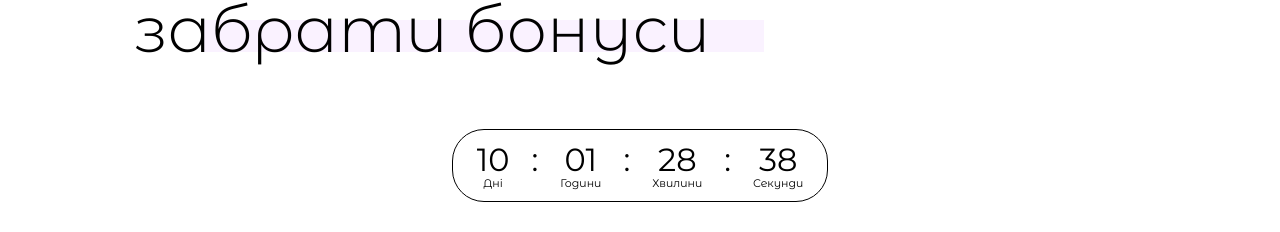
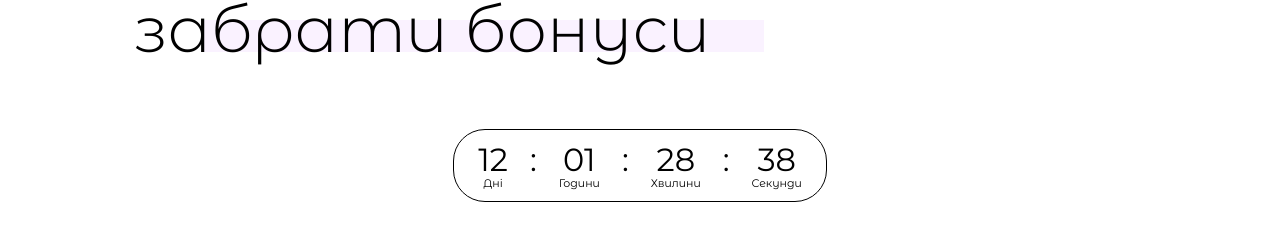
Before and after one commit to ddepeshko/oglalanding, an Angular app: page / in a window 1280 px wide. Shown: the part 1134-1366 px from the top of the page. Built offline with nearby package versions, Linux system fonts and the light colour scheme.

Commit message:
fix course date

```diff
--- a/src/app/app.component.html
+++ b/src/app/app.component.html
@@ -46,7 +46,7 @@
   </div>
   <div class="content-wrapper centered">
     <div class="timer-block">
-      <app-countdown-timer></app-countdown-timer>
+      <app-countdown-timer [targetDate]="targetDate"></app-countdown-timer>
     </div>
     <div class="benefits">
       <div class="benefit-item">
@@ -346,7 +346,7 @@
   </div>
   <div class="content-wrapper centered">
     <div class="timer-block">
-      <app-countdown-timer></app-countdown-timer>
+      <app-countdown-timer [targetDate]="targetDate"></app-countdown-timer>
     </div>
     <div class="benefits">
       <div class="benefit-item">
@@ -525,7 +525,7 @@
           Встигни приєднатись та забрати бонуси
         </div>
         <div class="timer-block">
-          <app-countdown-timer></app-countdown-timer>
+          <app-countdown-timer [targetDate]="targetDate"></app-countdown-timer>
         </div>
         <div class="join-us-actions">
           <button>
--- a/src/app/app.component.ts
+++ b/src/app/app.component.ts
@@ -20,7 +20,8 @@ import {CountdownTimerComponent} from './components/countdown-timer/countdown-ti
   styleUrl: './app.component.scss'
 })
 export class AppComponent implements AfterViewInit {
-  isBrowser = false;
+  public targetDate = new Date('2025-05-17T00:00:00');
+  public isBrowser = false;
   public baseProgramList = [
     'Постановка Цілі. Точка А. Заміри. Текстове завдання.',
     'Перелік необхідних продуктів, загальне меню на два тижні.',
@@ -142,7 +143,7 @@ export class AppComponent implements AfterViewInit {
     if (this.isBrowser && this.swiperEl?.nativeElement) {
       setTimeout(() => {
         this.swiperEl.nativeElement.swiper?.update();
-      }, 100); // трохи почекати після рендеру
+      }, 100);
     }
   }
 
--- a/src/app/components/countdown-timer/countdown-timer.component.ts
+++ b/src/app/components/countdown-timer/countdown-timer.component.ts
@@ -1,4 +1,4 @@
-import {Component, Inject, OnDestroy, OnInit, PLATFORM_ID} from '@angular/core';
+import {Component, Inject, Input, OnDestroy, OnInit, PLATFORM_ID} from '@angular/core';
 import {DecimalPipe, isPlatformBrowser} from '@angular/common';
 import { interval, Subscription } from 'rxjs';
 
@@ -12,7 +12,7 @@ import { interval, Subscription } from 'rxjs';
   standalone: true,
 })
 export class CountdownTimerComponent implements OnInit, OnDestroy {
-  targetDate = new Date('2025-05-15T00:00:00');
+  @Input() targetDate = new Date('2025-05-17T00:00:00');
   subscription: Subscription = new Subscription();
 
   days: number = 0;
--- a/src/styles/layout.scss
+++ b/src/styles/layout.scss
@@ -398,6 +398,11 @@ header {
 
 .feedbacks {
   margin-top: 100px;
+  .avatar {
+    width: 64px;
+    height: 64px;
+    border-radius: 50%;
+  }
 }
 
 .questions-list {
```
